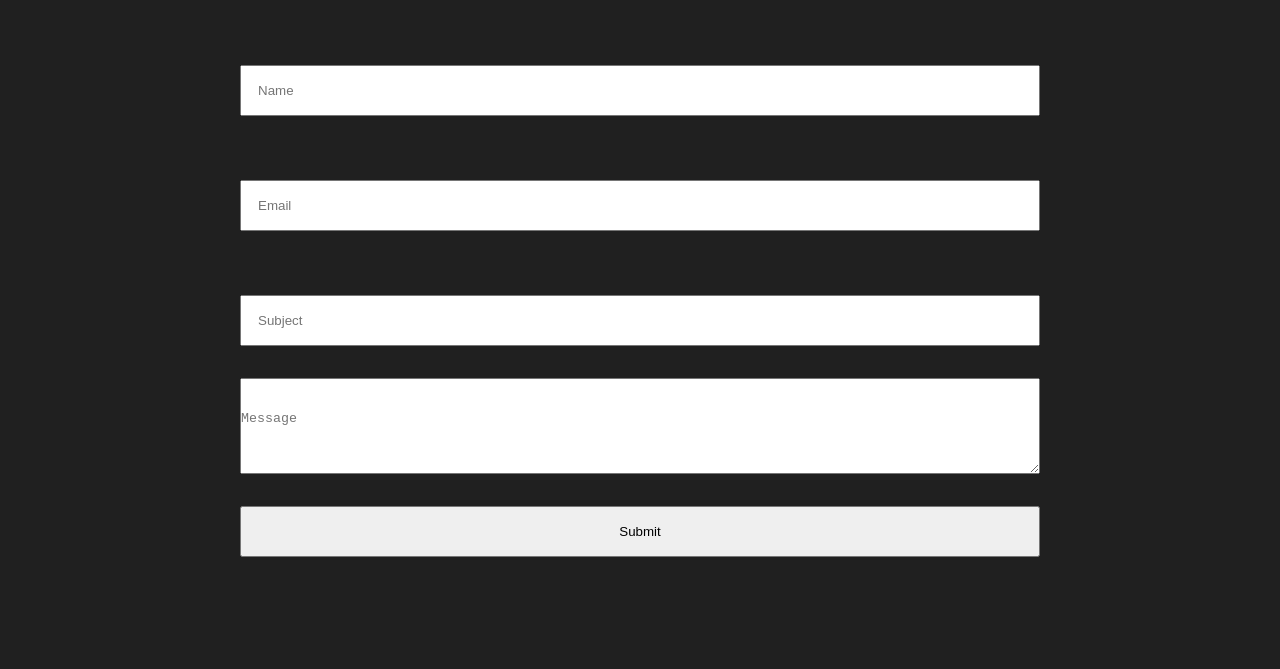
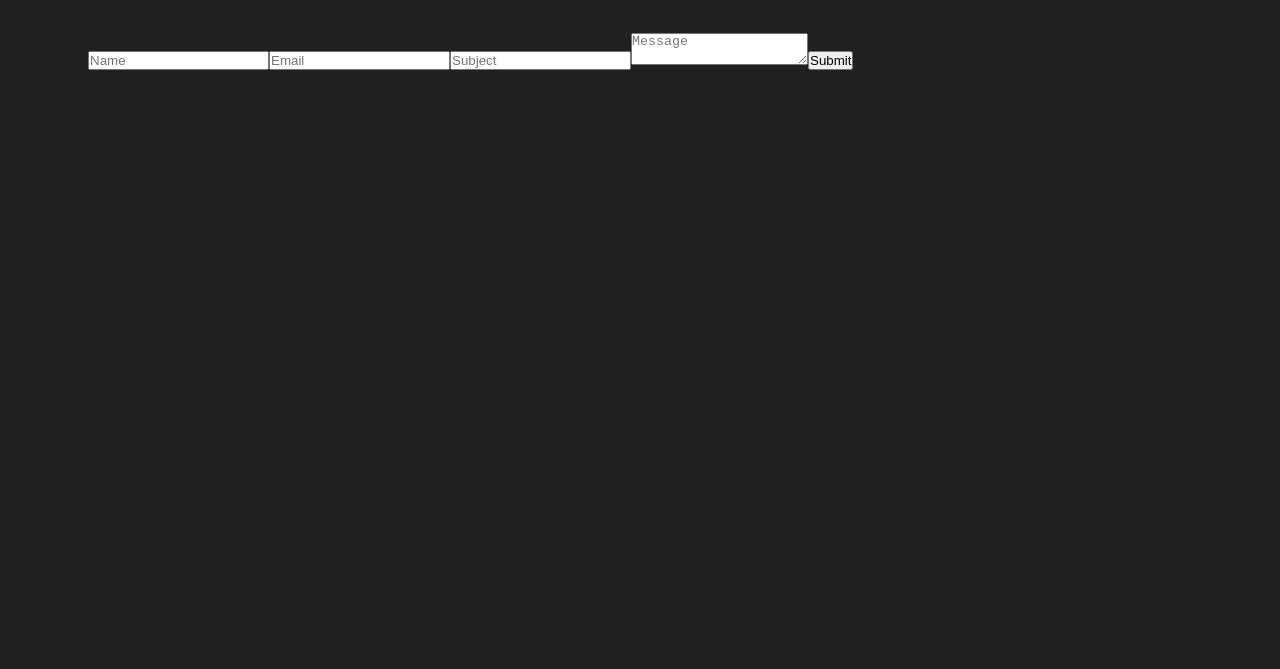
Before and after one commit to Sdrummolo/guz-portfolio, a Gatsby site: page /contact in a window 1280 px wide. Shown: the part 277-946 px from the top of the page. After the commit the page ends 800 px from the top, so only its background shows below. Built offline with nearby package versions, Linux system fonts and the light colour scheme; Gatsby itself is replaced by a stand-in of ours.

Commit message:
added form handling

```diff
--- a/src/components/layout/ContactForm.js
+++ b/src/components/layout/ContactForm.js
@@ -25,7 +25,7 @@ const ContactForm = () => {
   }
 
   const handleSubmit = e => {
-    fetch("/contact/", {
+    fetch("/", {
       method: "POST",
       headers: { "Content-Type": "application/x-www-form-urlencoded" },
       body: encode({ "form-name": "contact", ...formData }),
@@ -37,9 +37,9 @@ const ContactForm = () => {
   }
 
   return (
-    <StyledForm
+    <form
       name="contact"
-      method="post"
+      method="POST"
       data-netlify="true"
       data-netlify-honeypot="bot-field"
       onSubmit={handleSubmit}
@@ -78,7 +78,7 @@ const ContactForm = () => {
       />
 
       <button type="submit">Submit</button>
-    </StyledForm>
+    </form>
   )
 }
 
```
